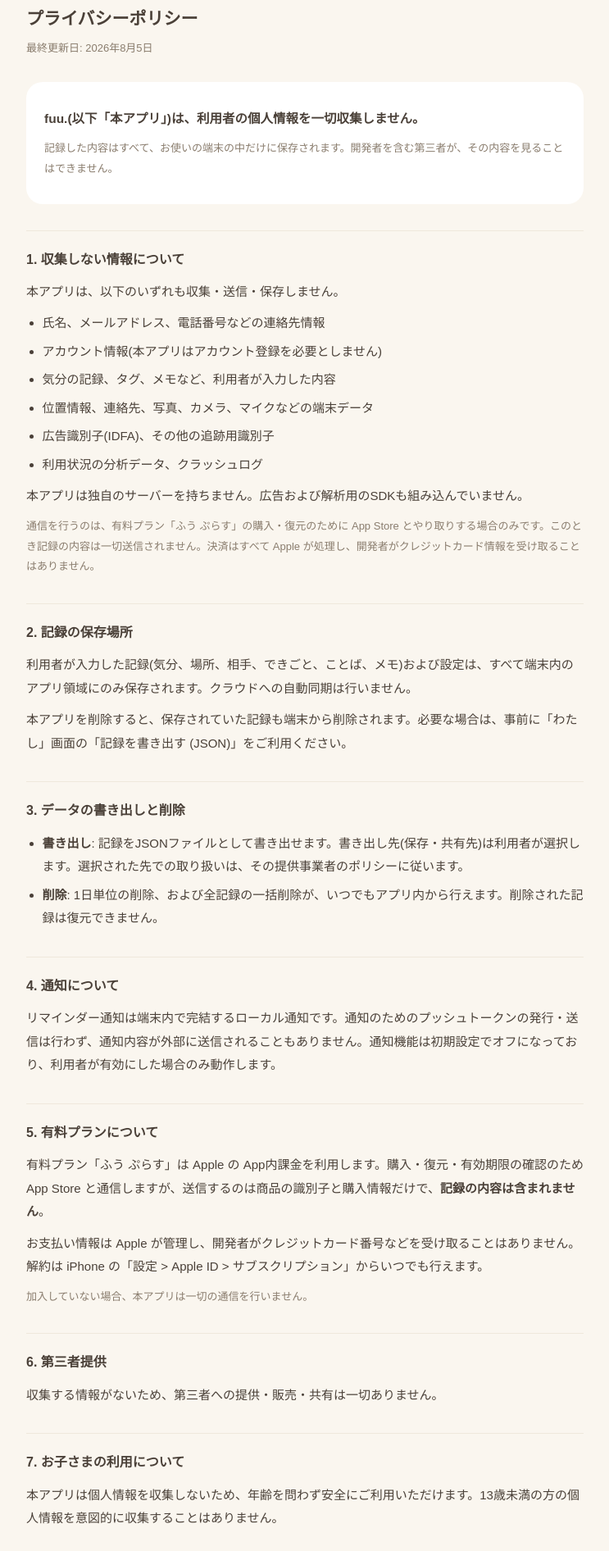
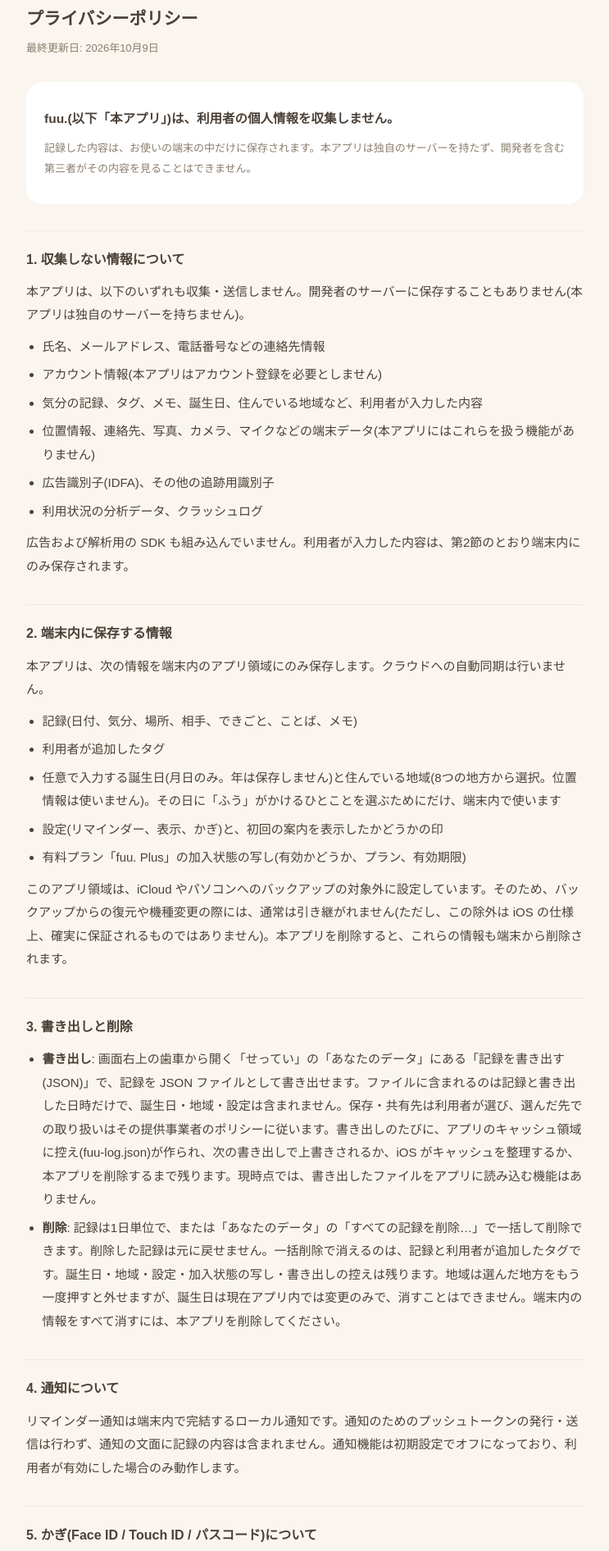
Before and after one commit to zerodesignco-glitch/fuu-privacy, a plain HTML site: page index.html in a window 1280 px wide. Shown: the part 110-2002 px from the top of the page at 82% size, without its empty margins (268-1011 px from the left). Drawn offline with Linux system fonts and the light colour scheme.

Commit message:
プライバシーポリシーを実際の動作に合わせて改訂する(2026-10-09)
- 加入の有無にかかわらず起動のたびに App Store へ購読の有無を確認していることを明記し、
  「加入していない場合は一切通信しない」という誤った記述を削除
- 有料プランの名前を「fuu. Plus」(月額・年額)に統一し、解約の手順を現在の iOS に合わせる
- 端末内に保存する情報に、誕生日(月日のみ)・地域・追加したタグ・設定・加入状態の写しを追加
- 書き出しの場所(せってい > あなたのデータ)、書き出しの中身、キャッシュに残る控え、
  一括削除で消える範囲、バックアップの対象外であることを明記
- かぎ(Face ID / Touch ID / パスコード)と、お問い合わせの Google フォームについて追記

```diff
--- a/index.html
+++ b/index.html
@@ -39,58 +39,74 @@
 <main>
   <div class="mark">fuu<span>.</span></div>
   <h1>プライバシーポリシー</h1>
-  <div class="updated">最終更新日: 2026年8月5日</div>
+  <div class="updated">最終更新日: 2026年10月9日</div>
 
   <div class="lead">
-    <p><strong>fuu.(以下「本アプリ」)は、利用者の個人情報を一切収集しません。</strong></p>
-    <p class="note">記録した内容はすべて、お使いの端末の中だけに保存されます。開発者を含む第三者が、その内容を見ることはできません。</p>
+    <p><strong>fuu.(以下「本アプリ」)は、利用者の個人情報を収集しません。</strong></p>
+    <p class="note">記録した内容は、お使いの端末の中だけに保存されます。本アプリは独自のサーバーを持たず、開発者を含む第三者がその内容を見ることはできません。</p>
   </div>
 
   <h2>1. 収集しない情報について</h2>
-  <p>本アプリは、以下のいずれも収集・送信・保存しません。</p>
+  <p>本アプリは、以下のいずれも収集・送信しません。開発者のサーバーに保存することもありません(本アプリは独自のサーバーを持ちません)。</p>
   <ul>
     <li>氏名、メールアドレス、電話番号などの連絡先情報</li>
     <li>アカウント情報(本アプリはアカウント登録を必要としません)</li>
-    <li>気分の記録、タグ、メモなど、利用者が入力した内容</li>
-    <li>位置情報、連絡先、写真、カメラ、マイクなどの端末データ</li>
+    <li>気分の記録、タグ、メモ、誕生日、住んでいる地域など、利用者が入力した内容</li>
+    <li>位置情報、連絡先、写真、カメラ、マイクなどの端末データ(本アプリにはこれらを扱う機能がありません)</li>
     <li>広告識別子(IDFA)、その他の追跡用識別子</li>
     <li>利用状況の分析データ、クラッシュログ</li>
   </ul>
-  <p>本アプリは独自のサーバーを持ちません。広告および解析用のSDKも組み込んでいません。</p>
-  <p class="note">通信を行うのは、有料プラン「ふう ぷらす」の購入・復元のために App Store とやり取りする場合のみです。このとき記録の内容は一切送信されません。決済はすべて Apple が処理し、開発者がクレジットカード情報を受け取ることはありません。</p>
+  <p>広告および解析用の SDK も組み込んでいません。利用者が入力した内容は、第2節のとおり端末内にのみ保存されます。</p>
 
-  <h2>2. 記録の保存場所</h2>
-  <p>利用者が入力した記録(気分、場所、相手、できごと、ことば、メモ)および設定は、すべて端末内のアプリ領域にのみ保存されます。クラウドへの自動同期は行いません。</p>
-  <p>本アプリを削除すると、保存されていた記録も端末から削除されます。必要な場合は、事前に「わたし」画面の「記録を書き出す (JSON)」をご利用ください。</p>
+  <h2>2. 端末内に保存する情報</h2>
+  <p>本アプリは、次の情報を端末内のアプリ領域にのみ保存します。クラウドへの自動同期は行いません。</p>
+  <ul>
+    <li>記録(日付、気分、場所、相手、できごと、ことば、メモ)</li>
+    <li>利用者が追加したタグ</li>
+    <li>任意で入力する誕生日(月日のみ。年は保存しません)と住んでいる地域(8つの地方から選択。位置情報は使いません)。その日に「ふう」がかけるひとことを選ぶためにだけ、端末内で使います</li>
+    <li>設定(リマインダー、表示、かぎ)と、初回の案内を表示したかどうかの印</li>
+    <li>有料プラン「fuu. Plus」の加入状態の写し(有効かどうか、プラン、有効期限)</li>
+  </ul>
+  <p>このアプリ領域は、iCloud やパソコンへのバックアップの対象外に設定しています。そのため、バックアップからの復元や機種変更の際には、通常は引き継がれません(ただし、この除外は iOS の仕様上、確実に保証されるものではありません)。本アプリを削除すると、これらの情報も端末から削除されます。</p>
 
-  <h2>3. データの書き出しと削除</h2>
+  <h2>3. 書き出しと削除</h2>
   <ul>
-    <li><strong>書き出し</strong>: 記録をJSONファイルとして書き出せます。書き出し先(保存・共有先)は利用者が選択します。選択された先での取り扱いは、その提供事業者のポリシーに従います。</li>
-    <li><strong>削除</strong>: 1日単位の削除、および全記録の一括削除が、いつでもアプリ内から行えます。削除された記録は復元できません。</li>
+    <li><strong>書き出し</strong>: 画面右上の歯車から開く「せってい」の「あなたのデータ」にある「記録を書き出す (JSON)」で、記録を JSON ファイルとして書き出せます。ファイルに含まれるのは記録と書き出した日時だけで、誕生日・地域・設定は含まれません。保存・共有先は利用者が選び、選んだ先での取り扱いはその提供事業者のポリシーに従います。書き出しのたびに、アプリのキャッシュ領域に控え(fuu-log.json)が作られ、次の書き出しで上書きされるか、iOS がキャッシュを整理するか、本アプリを削除するまで残ります。現時点では、書き出したファイルをアプリに読み込む機能はありません。</li>
+    <li><strong>削除</strong>: 記録は1日単位で、または「あなたのデータ」の「すべての記録を削除…」で一括して削除できます。削除した記録は元に戻せません。一括削除で消えるのは、記録と利用者が追加したタグです。誕生日・地域・設定・加入状態の写し・書き出しの控えは残ります。地域は選んだ地方をもう一度押すと外せますが、誕生日は現在アプリ内では変更のみで、消すことはできません。端末内の情報をすべて消すには、本アプリを削除してください。</li>
   </ul>
 
   <h2>4. 通知について</h2>
-  <p>リマインダー通知は端末内で完結するローカル通知です。通知のためのプッシュトークンの発行・送信は行わず、通知内容が外部に送信されることもありません。通知機能は初期設定でオフになっており、利用者が有効にした場合のみ動作します。</p>
+  <p>リマインダー通知は端末内で完結するローカル通知です。通知のためのプッシュトークンの発行・送信は行わず、通知の文面に記録の内容は含まれません。通知機能は初期設定でオフになっており、利用者が有効にした場合のみ動作します。</p>
 
-  <h2>5. 有料プランについて</h2>
-  <p>有料プラン「ふう ぷらす」は Apple の App内課金を利用します。購入・復元・有効期限の確認のため App Store と通信しますが、送信するのは商品の識別子と購入情報だけで、<strong>記録の内容は含まれません</strong>。</p>
-  <p>お支払い情報は Apple が管理し、開発者がクレジットカード番号などを受け取ることはありません。解約は iPhone の「設定 &gt; Apple ID &gt; サブスクリプション」からいつでも行えます。</p>
-  <p class="note">加入していない場合、本アプリは一切の通信を行いません。</p>
+  <h2>5. かぎ(Face ID / Touch ID / パスコード)について</h2>
+  <p>「fuu. Plus」をご利用中の方が「せってい」の「かぎ」をオンにすると、本アプリを起動するときに iOS の Face ID / Touch ID(またはパスコード)で本人確認を求めます。認証は iOS が端末内で行い、本アプリは成否の結果だけを受け取ります。顔や指紋などの生体情報を、本アプリが取得・保存・送信することはありません。</p>
 
-  <h2>6. 第三者提供</h2>
-  <p>収集する情報がないため、第三者への提供・販売・共有は一切ありません。</p>
+  <h2>6. 通信と有料プランについて</h2>
+  <p>本アプリが通信する相手は Apple(App Store)だけで、目的は有料プラン「fuu. Plus」(自動更新サブスクリプション。月額と年額)のためです。</p>
+  <ul>
+    <li>加入の有無にかかわらず、本アプリを起動するたびに、Apple の StoreKit を通じて有効な購読があるかを確認し、完了していない購入があればその処理を完了させます</li>
+    <li>加入画面を開いたときは、価格と無料お試しの対象かどうかを取得します</li>
+    <li>購入や購入の復元を行ったときは、そのために通信します</li>
+  </ul>
+  <p>本アプリが渡すのは商品の識別子など購入に必要な情報だけで、<strong>記録の内容は含まれません</strong>。開発者のサーバーや Apple 以外の中継サービスは使いません。お支払い情報は Apple が管理し、開発者がクレジットカード番号などを受け取ることはありません。</p>
+  <p>解約と自動更新のオフは、iPhone の「設定」で一番上のお名前(Apple アカウント)をタップし、「サブスクリプション」からいつでも行えます。加入中の方は、本アプリの「せってい」→「fuu. Plus」→「解約・プラン変更」からも同じ画面を開けます。本アプリを削除しても解約にはなりません。</p>
+  <p class="note">このほか、本アプリ内の「プライバシーポリシーを読む」「利用規約を読む」「お問い合わせ」をタップしたときは、ブラウザでそれぞれのページを開きます。</p>
 
-  <h2>7. お子さまの利用について</h2>
-  <p>本アプリは個人情報を収集しないため、年齢を問わず安全にご利用いただけます。13歳未満の方の個人情報を意図的に収集することはありません。</p>
+  <h2>7. 第三者提供</h2>
+  <p>本アプリが収集する情報はないため、第三者への提供・販売・共有はありません。</p>
+  <p>本アプリ内の「お問い合わせ」は、Google LLC が提供する Google フォームをブラウザで開きます。フォームで送信されたお名前またはニックネーム(任意)、お問い合わせ内容、メールアドレス(任意)は、お問い合わせへの対応にのみ使用します。</p>
 
-  <h2>8. 医療行為ではないことについて</h2>
-  <p>本アプリは、自分の気持ちをながめるためのノートです。疾病の診断、治療または予防を目的としたものではなく、医療機器ではありません。アプリ内に表示される傾向は、利用者自身の記録から算出した参考情報です。</p>
+  <h2>8. お子さまの利用について</h2>
+  <p>本アプリは個人情報を収集しないため、年齢を問わずご利用いただけます。13歳未満の方の個人情報を意図的に収集することはありません。</p>
+
+  <h2>9. 医療行為ではないことについて</h2>
+  <p>本アプリは、自分の気持ちをながめるためのノートです。疾病の診断、治療または予防を目的としたものではなく、医療機器ではありません。アプリ内に表示される傾向は、利用者自身の記録から算出した参考情報であり、診断ではありません。</p>
   <p>心身の不調が続く場合は、医師などの専門家にご相談ください。</p>
 
-  <h2>9. 本ポリシーの変更</h2>
+  <h2>10. 本ポリシーの変更</h2>
   <p>本ポリシーを変更する場合は、本ページ上で改訂版を公開し、最終更新日を更新します。収集する情報の範囲に変更が生じる場合は、アプリ内でもお知らせします。</p>
 
-  <h2>10. お問い合わせ</h2>
+  <h2>11. お問い合わせ</h2>
   <p>本ポリシーおよび本アプリに関するお問い合わせは、下記のフォームよりお願いいたします。</p>
   <p><a href="https://forms.gle/aY8GV8wvfuqpc7xE8">fuu. お問い合わせフォーム</a></p>
 </main>
```
